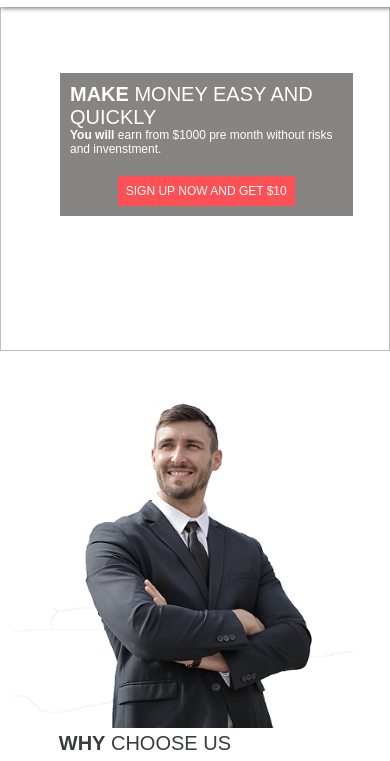
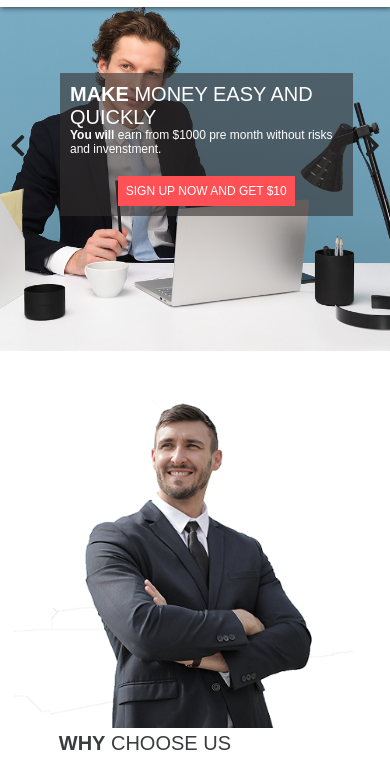
Before and after one commit to michaelogbu/IT-linker-clone, a plain HTML site: page index.html in a window 390 px wide. Shown: the part 57-818 px from the top of the page. Drawn offline with Linux system fonts and the light colour scheme.

Commit message:
slider still giving me issues

```diff
--- a/index.html
+++ b/index.html
@@ -43,7 +43,7 @@
             <i class="fas fa-chevron-left" id="left"></i>
             <i class="fas fa-chevron-right" id="right"></i>
             <div class="sliderImage">
-                <img src="img/slider1.jpg" alt="" srcset="" id="slider-img">
+                <img src="img/slider1.jpg" alt="" srcset="" >
             </div>
             <div class="sliderCOntentContainer contain">
                 <div class="sliderHead">
--- a/main.js
+++ b/main.js
@@ -32,35 +32,36 @@ window.addEventListener("scroll", () => {
 
 // SLIDER
 
-const sliderImage = ["img/slider1.jpg", "img/slider2.jpg", "img/slider3.jpg", "img/slider4.jpg"];
+const slider = ["img/slider1.jpg", "img/slider2.jpg", "img/slider3.jpg", "img/slider4.jpg"];
 
 const left = document.querySelector("#left")
 const right = document.querySelector("#right")
-const slider = document.querySelector("#slider-img")
+const slide = document.querySelector(".sliderImage img")
 
 let counter = 0
-const len = sliderImage.length
+const len = slider.length
 
-// console.log(lenght);
+// console.log(len);
 
 window.addEventListener("DOMContentLoaded", () => {
     const items = len[counter];
     slider.src = items
-    console.log(items);
+    // console.log(items);
 })
 
 const newslide = (count) => {
-    const items = sliderImage[count]
+    const items = slider[count]
     slider.src = items
     // console.log(items);
 }
 
 
-// left.addEventListener("click", function(){
-//     // console.log(1234);
-//     counter --
-//     if(counter < 0){
-//         counter = len - 1
-//     }
-//     newslide()
-// })
+left.addEventListener("click", () => {
+    // console.log(1234);
+    counter --;
+    if(counter < 0){
+        counter = len - 1;
+    }
+    console.log(counter);
+    newslide(counter);
+})
--- a/style.css
+++ b/style.css
@@ -114,7 +114,7 @@ SLIDER SECTION
     left: 40px;
     cursor: pointer;
     font-size: 35px;
-    color: #fff;
+    color: #222;
     /* box-shadow: var(--box_shadow); */
 }
 .fa-chevron-right{
@@ -123,7 +123,7 @@ SLIDER SECTION
     right: 40px;
     cursor: pointer;
     font-size: 35px;
-    color: #fff;
+    color: #222;
 }
 .sliderImage img{
     width: 100%;
@@ -634,7 +634,7 @@ BACK TO TOP
         left: 10px;
         cursor: pointer;
         font-size: 25px;
-        color: #fff;
+        color: #222;
         /* box-shadow: var(--box_shadow); */
     }
     .fa-chevron-right{
@@ -643,7 +643,7 @@ BACK TO TOP
         right: 10px;
         cursor: pointer;
         font-size: 25px;
-        color: #fff;
+        color: #222;
         /* box-shadow: var(--box_shadow); */
     }
     .sliderImage img{
```
